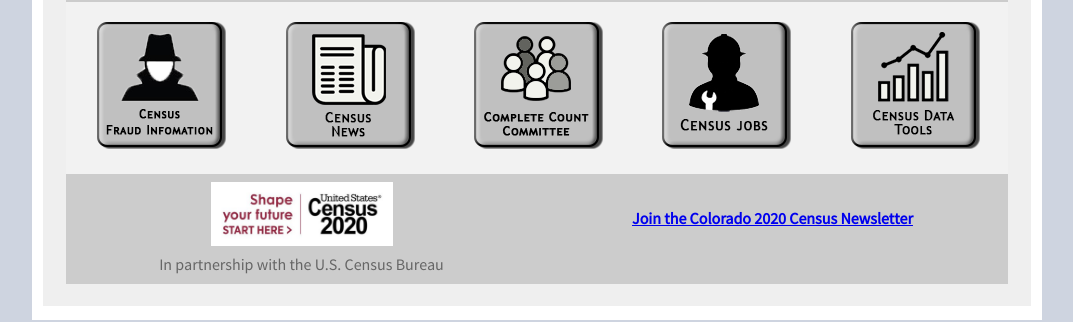
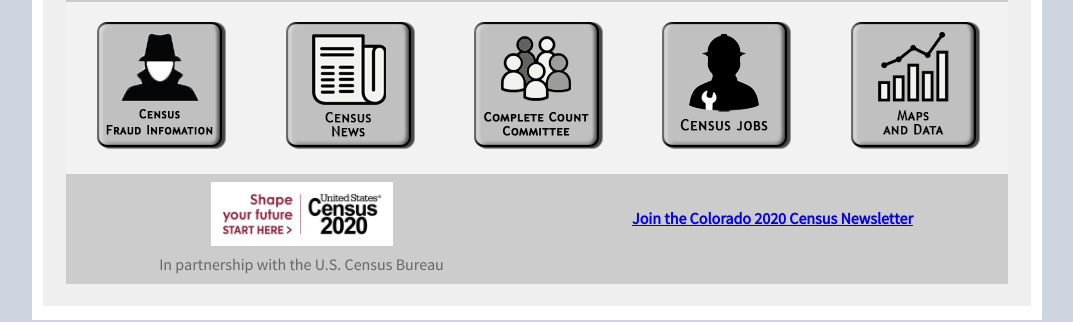
Before and after one commit to TBleess/Website_New, a Jekyll site: the page built from pages/5_CensusACS/census_2020_main.html, in a window 1280 px wide. Shown: the part 1388-1710 px from the top of the page, without its empty margins (103-1176 px from the left). Built offline with Jekyll 4.4.1, drawn with Linux system fonts in a browser that asks for light colours.

Commit message:
Update census_2020_main.html

```diff
--- a/pages/5_CensusACS/census_2020_main.html
+++ b/pages/5_CensusACS/census_2020_main.html
@@ -172,7 +172,7 @@ table, td {
 			<td valign="top" align="center">
 				<div title="Online tools for identifying hard to count areas and to track census form submissions.">
 				<a href='https://demography.dola.colorado.gov/census-acs/2020-response-tracker/'>
-				<img src="/images/Data_Tools_Button.png" alt="Online tools for identifying hard to count areas and to track census form submissions."></img>
+				<img src="/images/Maps_Data_Button.png" alt="Online tools for identifying hard to count areas and to track census form submissions."></img>
 				</a>
 			</td>
 		</tr>
@@ -270,7 +270,7 @@ table, td {
 		 <td valign="top" align="center">
 				<div title="Online tools for identifying hard to count areas and to track census form submissions.">
 					<a href='https://demography.dola.colorado.gov/census-acs/2020-response-tracker/'>
-					<img src="/images/Data_Tools_Button.png" alt="Online tools for identifying hard to count areas and to track census form submissions."></img>
+					<img src="/images/Maps_Data_Button.png" alt="Online tools for identifying hard to count areas and to track census form submissions."></img>
 					</a>
 			   </div>
 		 </td>
```
